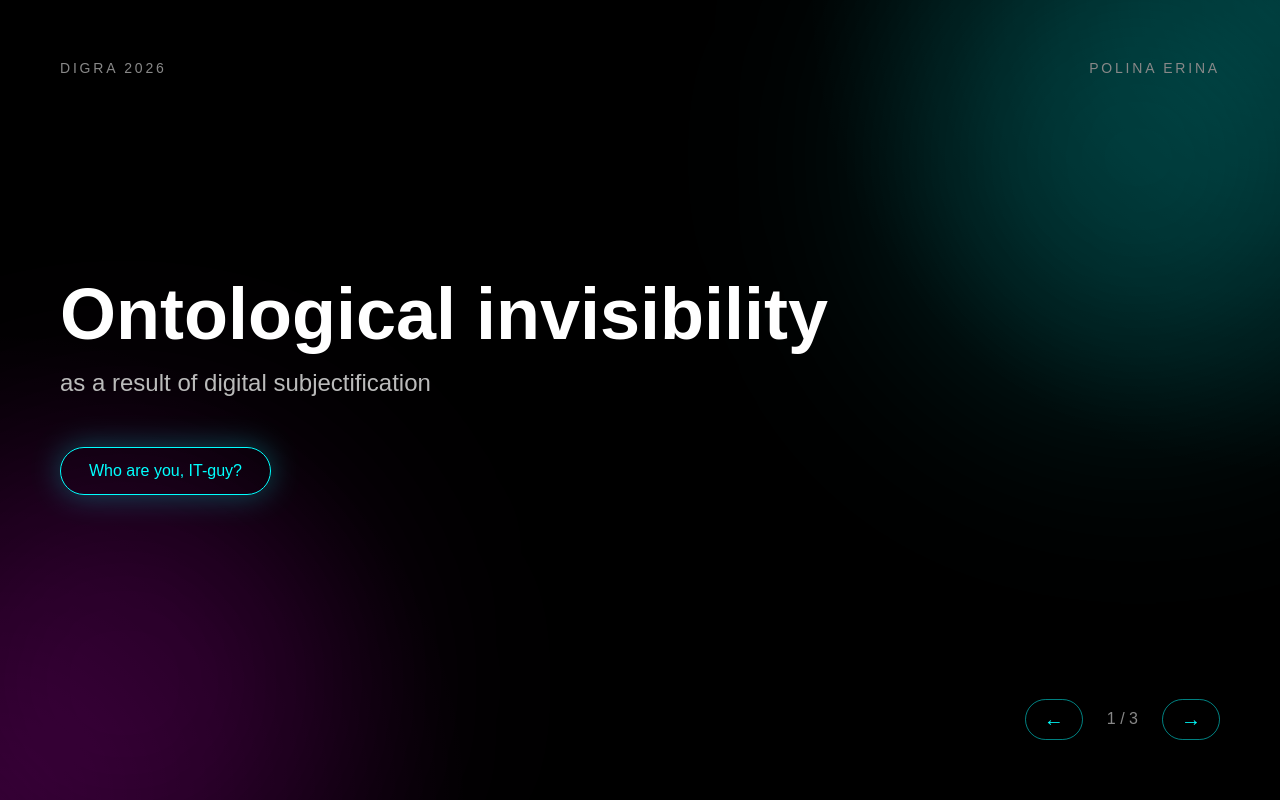
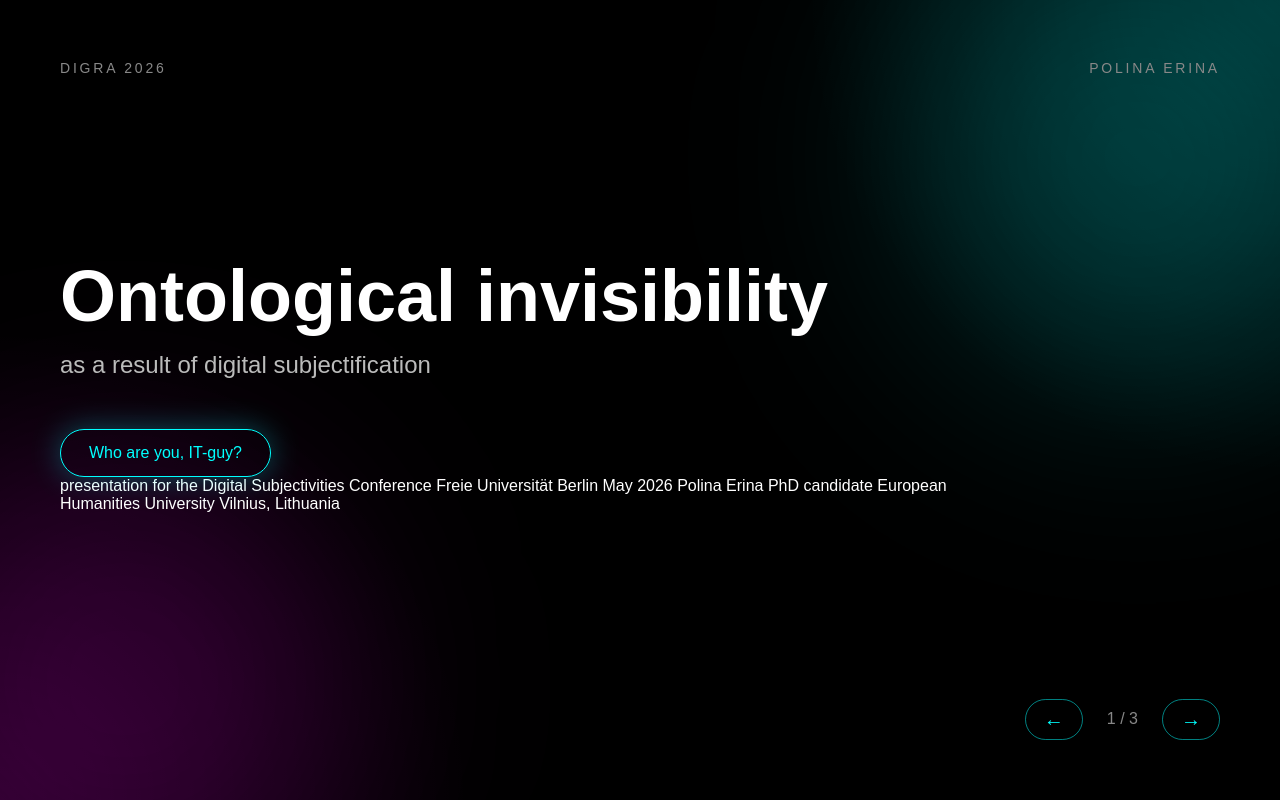
Before and after one commit to fk65hf8z6h/digra-presentation, a React (Vite) app: page / in a window 1280 px wide. Built offline with nearby package versions, Linux system fonts and the light colour scheme; the HTML template or start-up script is replaced by a standard one.

Commit message:
Update App.jsx

```diff
--- a/src/App.jsx
+++ b/src/App.jsx
@@ -71,6 +71,14 @@ Vilnius, Lithuania
 
           {slide.accent && <div className="accent">{slide.accent}</div>}
 
+          {slide.crawl && (
+  <div className="crawl-wrapper">
+    <div className="crawl">
+      {slide.crawl}
+    </div>
+  </div>
+)}
+
           {slide.text && <p>{slide.text}</p>}
 
           {slide.bullets && (
```
